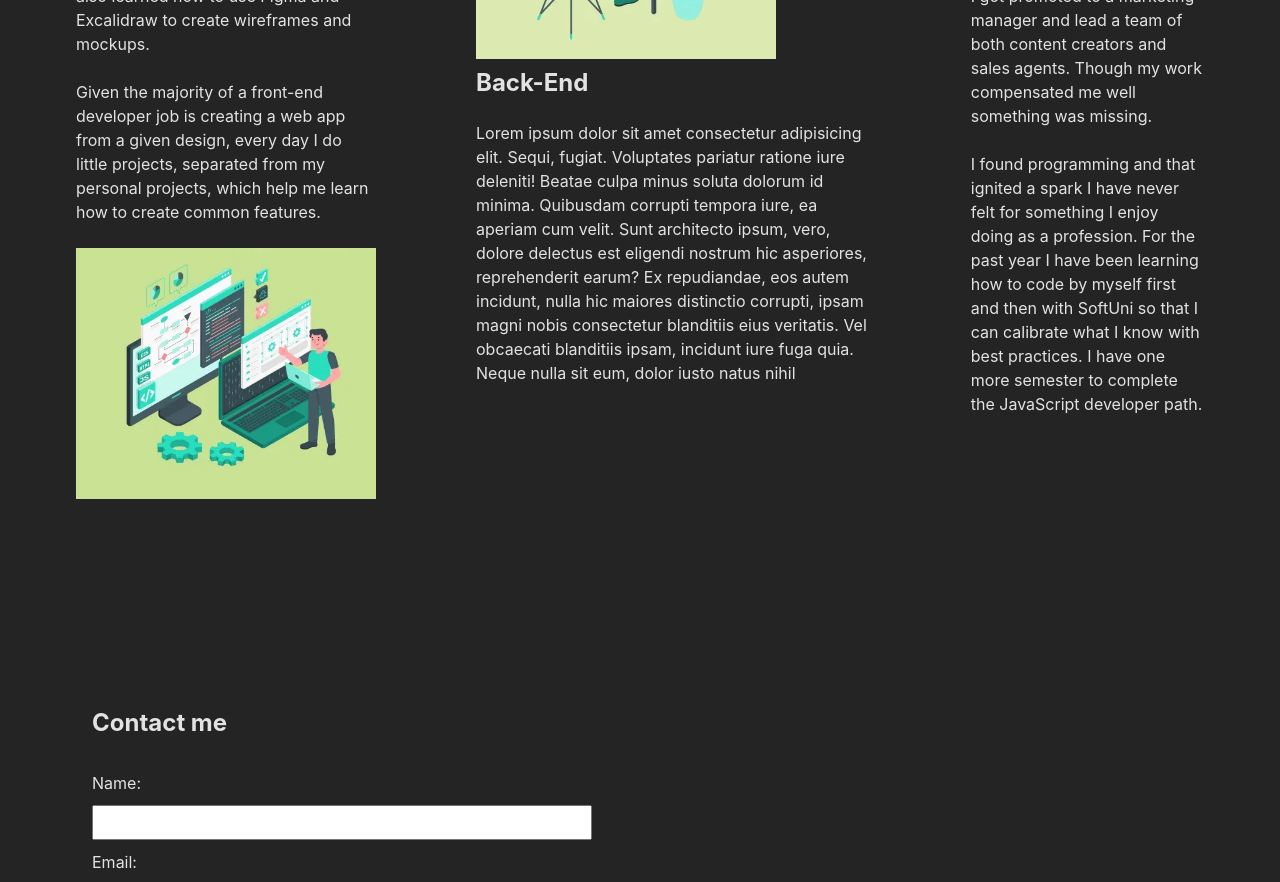
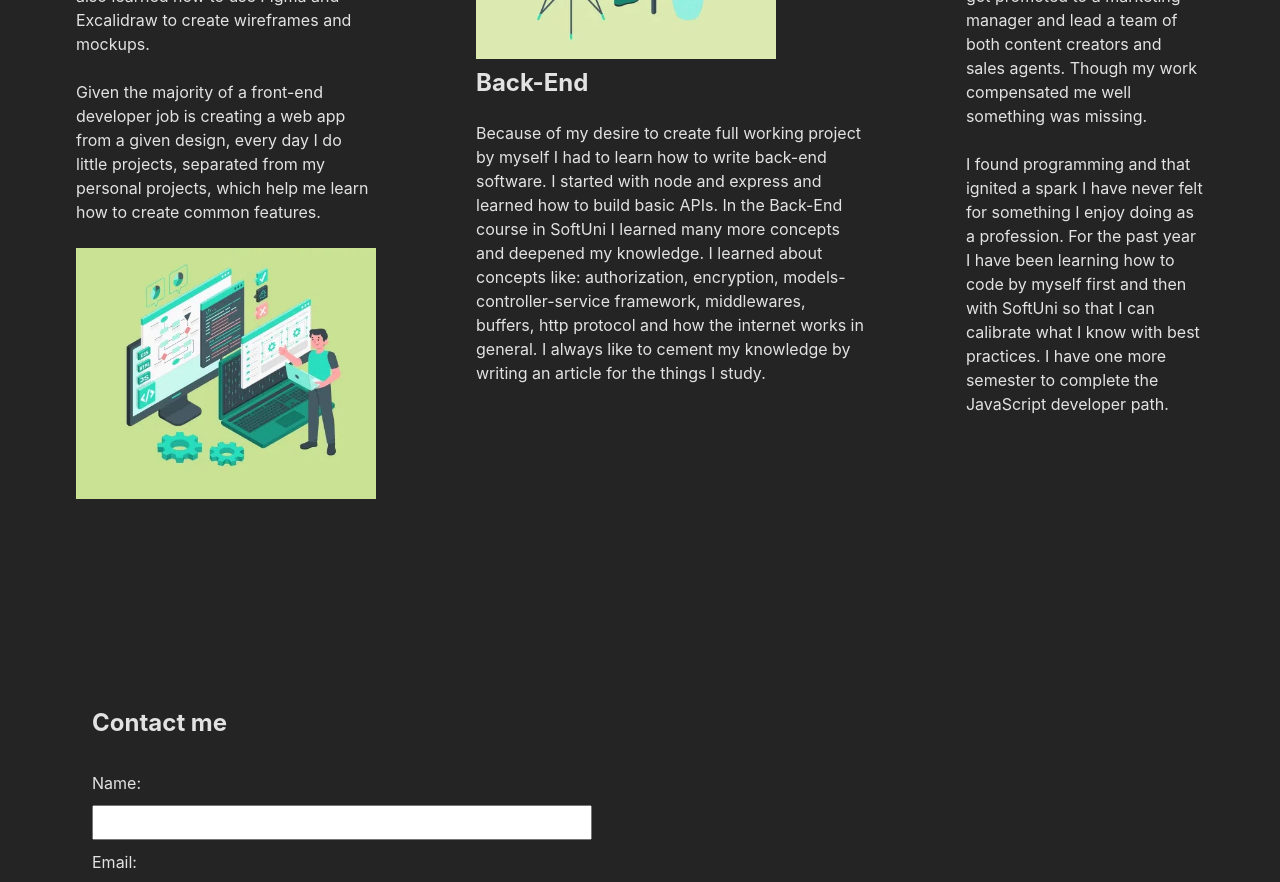
Before and after one commit to GeorgiNedyalkov/georginedyalkov.com, a React (Vite) app: page / in a window 1280 px wide. Shown: the part 1740-2622 px from the top of the page. Built offline with nearby package versions, Linux system fonts and the light colour scheme.

Commit message:
Write content for the backend section in about me section of home page

```diff
--- a/src/components/Home/Home.jsx
+++ b/src/components/Home/Home.jsx
@@ -87,15 +87,14 @@ const Home = ({ projects }) => {
           <img className="about_image" src={BackEnd} alt="back end image" />
           <h2>Back-End</h2>
           <p>
-            Lorem ipsum dolor sit amet consectetur adipisicing elit. Sequi,
-            fugiat. Voluptates pariatur ratione iure deleniti! Beatae culpa
-            minus soluta dolorum id minima. Quibusdam corrupti tempora iure, ea
-            aperiam cum velit. Sunt architecto ipsum, vero, dolore delectus est
-            eligendi nostrum hic asperiores, reprehenderit earum? Ex
-            repudiandae, eos autem incidunt, nulla hic maiores distinctio
-            corrupti, ipsam magni nobis consectetur blanditiis eius veritatis.
-            Vel obcaecati blanditiis ipsam, incidunt iure fuga quia. Neque nulla
-            sit eum, dolor iusto natus nihil
+            Because of my desire to create full working project by myself I had
+            to learn how to write back-end software. I started with node and
+            express and learned how to build basic APIs. In the Back-End course
+            in SoftUni I learned many more concepts and deepened my knowledge. I
+            learned about concepts like: authorization, encryption,
+            models-controller-service framework, middlewares, buffers, http
+            protocol and how the internet works in general. I always like to
+            cement my knowledge by writing an article for the things I study.
           </p>
         </div>
         <div id="story">
```
